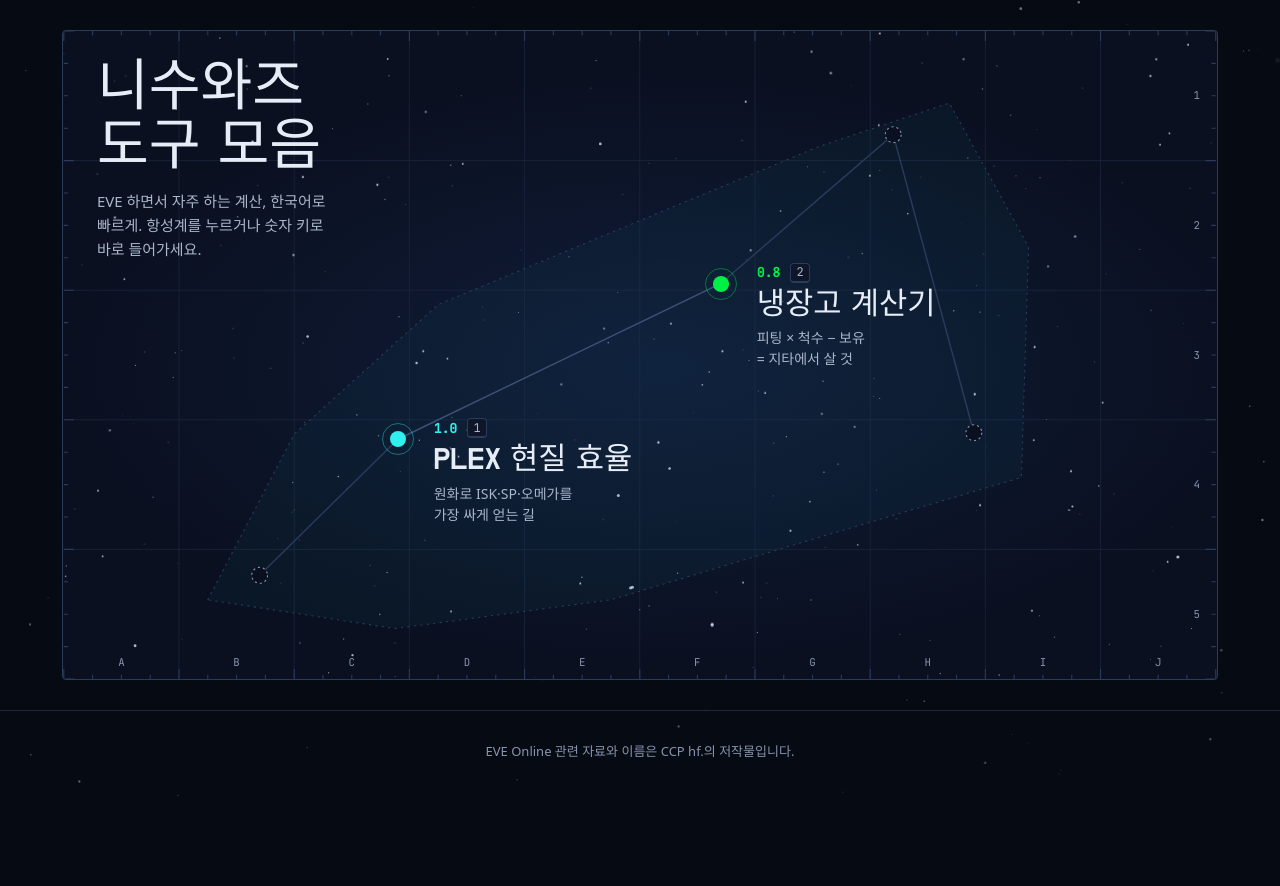
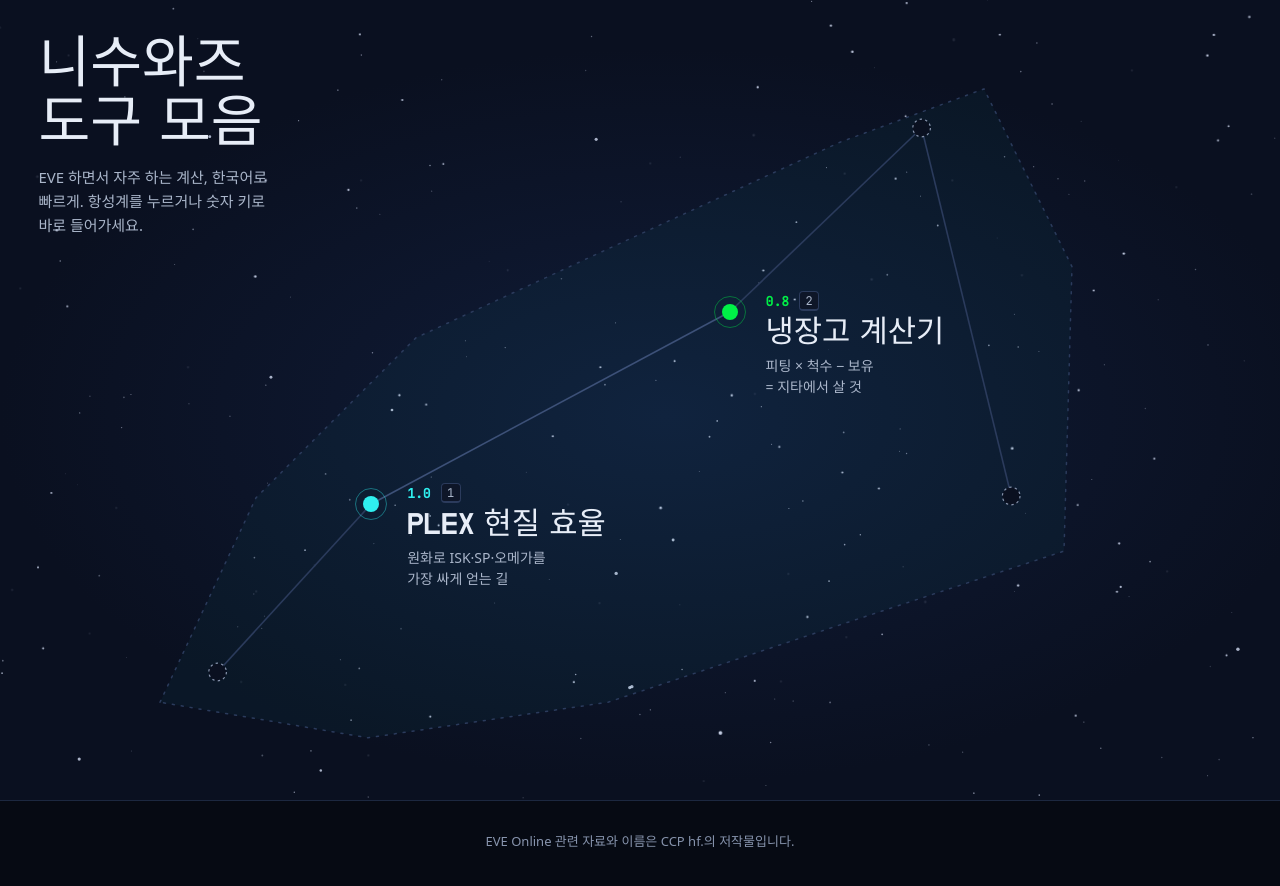
Before and after one commit to NSWAZ/nisuwaz-tools, a React (Vite) app in the folder web/: page / in a window 1280 px wide. Shown: the top 886 px of the page. Before the commit the page ends 800 px from the top, so only its background shows below. Built offline with nearby package versions, Linux system fonts and the light colour scheme.

Commit message:
feat(hub): fill the screen with the star chart and drop its grid
The graticule, edge ticks and A-J / 1-5 labels are gone. The chart now
fills the window; its drawing height follows the window's shape so dots
and the region hull stay round and aligned. Phones keep the framed 16:9 map.

```diff
--- a/web/src/pages/Hub.tsx
+++ b/web/src/pages/Hub.tsx
@@ -4,53 +4,21 @@ import { Icon } from "../components/Icon";
 import { SiteFooter, Starfield, makeStars } from "../components/ToolFrame";
 import { centerOf, linkProps, navigate, useDocumentTitle, useMediaQuery } from "../lib/router";
 
-// Chart coordinates: a 16:9 sheet, 1600 × 900 units; tools sit at percentages of it.
+// Chart coordinates: 1600 units wide and as tall as the screen's shape (900 on a 16:9 screen);
+// tools sit at percentages of it, so the chart fills any screen without stretching circles.
 const W = 1600;
-const H = 900;
-const COLS = 10;
-const ROWS = 5;
-const at = (p: { x: number; y: number }) => ({ x: (p.x / 100) * W, y: (p.y / 100) * H });
-const point = (end: ToolDef["id"] | number) => at(typeof end === "number" ? PLANNED[end] : TOOL_BY_ID[end]);
+const BASE_H = 900;
 
-// The region border: a loose dashed hull around the charted systems.
+// The region border: a loose dashed hull around the charted systems, drawn on the 1600 × 900 sheet.
 const REGION = "M200 790 L320 560 L520 380 L760 280 L1050 160 L1230 100 L1340 300 L1330 620 L1060 700 L760 790 L460 830 Z";
 
-function ChartArt({ lit }: { lit: ToolDef["id"] | null }) {
-  const stars = useMemo(() => makeStars(260, 42, W, H), []);
+function ChartArt({ lit, h: H }: { lit: ToolDef["id"] | null; h: number }) {
+  const at = (p: { x: number; y: number }) => ({ x: (p.x / 100) * W, y: (p.y / 100) * H });
+  const point = (end: ToolDef["id"] | number) => at(typeof end === "number" ? PLANNED[end] : TOOL_BY_ID[end]);
+  const base = useMemo(() => makeStars(260, 42, W, BASE_H), []);
+  const stars = useMemo(() => base.map((s) => ({ ...s, y: (s.y / BASE_H) * H })), [base, H]);
   return (
     <svg className="chart-art" viewBox={`0 0 ${W} ${H}`} aria-hidden="true" focusable="false">
-      <g className="graticule">
-        {Array.from({ length: COLS - 1 }, (_, i) => (
-          <line key={"v" + i} x1={(i + 1) * (W / COLS)} y1={0} x2={(i + 1) * (W / COLS)} y2={H} />
-        ))}
-        {Array.from({ length: ROWS - 1 }, (_, i) => (
-          <line key={"h" + i} x1={0} y1={(i + 1) * (H / ROWS)} x2={W} y2={(i + 1) * (H / ROWS)} />
-        ))}
-      </g>
-      <g className="ticks">
-        {Array.from({ length: COLS * 4 + 1 }, (_, i) => {
-          const x = i * (W / (COLS * 4));
-          const len = i % 4 === 0 ? 14 : 6;
-          return <path key={"t" + i} d={`M${x} 0v${len}M${x} ${H}v-${len}`} />;
-        })}
-        {Array.from({ length: ROWS * 4 + 1 }, (_, i) => {
-          const y = i * (H / (ROWS * 4));
-          const len = i % 4 === 0 ? 14 : 6;
-          return <path key={"s" + i} d={`M0 ${y}h${len}M${W} ${y}h-${len}`} />;
-        })}
-      </g>
-      <g className="grid-labels">
-        {Array.from({ length: COLS }, (_, i) => (
-          <text key={"c" + i} x={(i + 0.5) * (W / COLS)} y={H - 18} textAnchor="middle">
-            {String.fromCharCode(65 + i)}
-          </text>
-        ))}
-        {Array.from({ length: ROWS }, (_, i) => (
-          <text key={"r" + i} x={W - 22} y={(i + 0.5) * (H / ROWS) + 5} textAnchor="end">
-            {i + 1}
-          </text>
-        ))}
-      </g>
       <g className="stars">
         {stars
           .filter((_, i) => i % 3 !== 0)
@@ -77,7 +45,7 @@ function ChartArt({ lit }: { lit: ToolDef["id"] | null }) {
       <g transform="translate(1450 60) rotate(160)">
         <line className="meteor meteor-c" x1="0" y1="0" x2="170" y2="0" stroke="url(#chart-meteor-tail)" strokeWidth="2.2" strokeLinecap="round" />
       </g>
-      <path className="region" d={REGION} />
+      <path className="region" d={REGION} transform={`scale(1 ${H / BASE_H})`} />
       <g className="gates">
         {GATES.map(([a, b], i) => {
           const p = point(a);
@@ -112,6 +80,22 @@ export default function Hub() {
   useDocumentTitle("니수와즈 도구 모음");
   const narrow = useMediaQuery("(max-width: 760px)");
   const [lit, setLit] = useState<ToolDef["id"] | null>(null);
+  const [chartH, setChartH] = useState(BASE_H);
+  const chart = useRef<HTMLDivElement>(null);
+
+  // Match the drawing's height to the chart box, so it fills the screen at its own shape.
+  useEffect(() => {
+    const el = chart.current;
+    if (!el) return;
+    const fit = () => {
+      const { width, height } = el.getBoundingClientRect();
+      if (width > 0 && height > 0) setChartH(Math.round((W * height) / width));
+    };
+    fit();
+    const ro = new ResizeObserver(fit);
+    ro.observe(el);
+    return () => ro.disconnect();
+  }, []);
   const dots = useRef<Partial<Record<ToolDef["id"], HTMLSpanElement | null>>>({});
 
   // Number keys jump straight into a tool, zooming out of its system.
@@ -143,8 +127,8 @@ export default function Hub() {
               <span className="kbd-hint">항성계를 누르거나 숫자 키로 바로 들어가세요.</span>
             </p>
           </header>
-          <div className="chart">
-            <ChartArt lit={lit} />
+          <div className="chart" ref={chart}>
+            <ChartArt lit={lit} h={chartH} />
             <ul className="systems" aria-label={narrow ? undefined : "도구"} aria-hidden={narrow || undefined}>
               {TOOLS.map((t, i) => (
                 <li
--- a/web/src/styles/global.css
+++ b/web/src/styles/global.css
@@ -1,6 +1,6 @@
 /*
- * 뉴에덴 성도 — a star-atlas sheet on a blue-black ground.
- * Fine graticule and tick rules, flat system dots in EVE security-status colours,
+ * 뉴에덴 성도 — a full-screen star atlas on a blue-black ground.
+ * Flat system dots in EVE security-status colours,
  * hairline gates. No glow, no glass: colour only marks systems, winners and state.
  */
 :root {
@@ -550,16 +550,12 @@ html[data-vt="back"]::view-transition-new(root) {
   isolation: isolate;
 }
 .atlas {
-  padding: clamp(16px, 2.4vw, 28px) var(--gutter-r) 28px var(--gutter);
-  display: grid;
-  align-content: center;
+  display: grid;
   gap: 20px;
 }
 .chart-wrap {
   position: relative;
-  width: min(100%, calc((100svh - 150px) * 16 / 9));
-  min-width: min(100%, 720px);
-  margin-inline: auto;
+  width: 100%;
 }
 .atlas-head {
   position: absolute;
@@ -582,9 +578,8 @@ html[data-vt="back"]::view-transition-new(root) {
 }
 .chart {
   position: relative;
-  aspect-ratio: 16 / 9;
-  border: 1px solid var(--rule-2);
-  border-radius: 4px;
+  height: 100svh;
+  min-height: 520px;
   overflow: hidden;
   background:
     radial-gradient(ellipse 52% 46% at 52% 52%, #101c38 0%, transparent 100%),
@@ -596,22 +591,11 @@ html[data-vt="back"]::view-transition-new(root) {
   width: 100%;
   height: 100%;
 }
-.graticule line {
-  stroke: var(--rule);
-  stroke-width: 1;
-}
-.ticks path {
-  stroke: var(--rule-2);
-  stroke-width: 1.5;
-}
-.grid-labels text {
-  fill: var(--ink-3);
-  font: 500 0.9375rem var(--mono);
-}
 .stars circle {
   fill: #dfe8ff;
 }
 .region {
+  vector-effect: non-scaling-stroke;
   fill: color-mix(in srgb, var(--sec-10) 3%, transparent);
   stroke: var(--rule-2);
   stroke-width: 1.5;
@@ -794,11 +778,15 @@ html[data-vt="back"]::view-transition-new(root) {
 
 @media (max-width: 47.5em) {
   .atlas {
+    padding: 16px var(--gutter-r) 28px var(--gutter);
     align-content: start;
   }
-  .chart-wrap {
-    min-width: 0;
-    width: 100%;
+  .chart {
+    height: auto;
+    min-height: 0;
+    aspect-ratio: 16 / 9;
+    border: 1px solid var(--rule-2);
+    border-radius: 4px;
   }
   .atlas-head {
     position: static;
@@ -833,9 +821,6 @@ html[data-vt="back"]::view-transition-new(root) {
     grid-row: 1;
     margin-top: 6px;
     font-size: 0.9375rem;
-  }
-  .grid-labels {
-    display: none;
   }
 }
 
```
